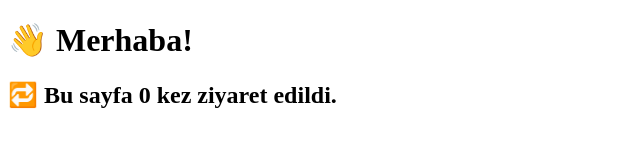
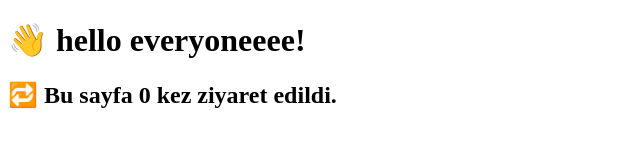
Before and after one commit to ogunmehmetsalih/visitor-counter-k8s-cicd, a website: page public/index.html in a window 1280 px wide. Shown: the whole page, without its empty margins (0-640 px from the left). Drawn offline with Linux system fonts and the light colour scheme; no server answers.

Commit message:
Update index.html

```diff
--- a/public/index.html
+++ b/public/index.html
@@ -4,7 +4,7 @@
   <title>Visitor Counter</title>
 </head>
 <body>
-  <h1>👋 Merhaba!</h1>
+  <h1>👋 hello everyoneeee!</h1>
   <h2>🔁 Bu sayfa <span id="count">0</span> kez ziyaret edildi.</h2>
 
   <script>
```
